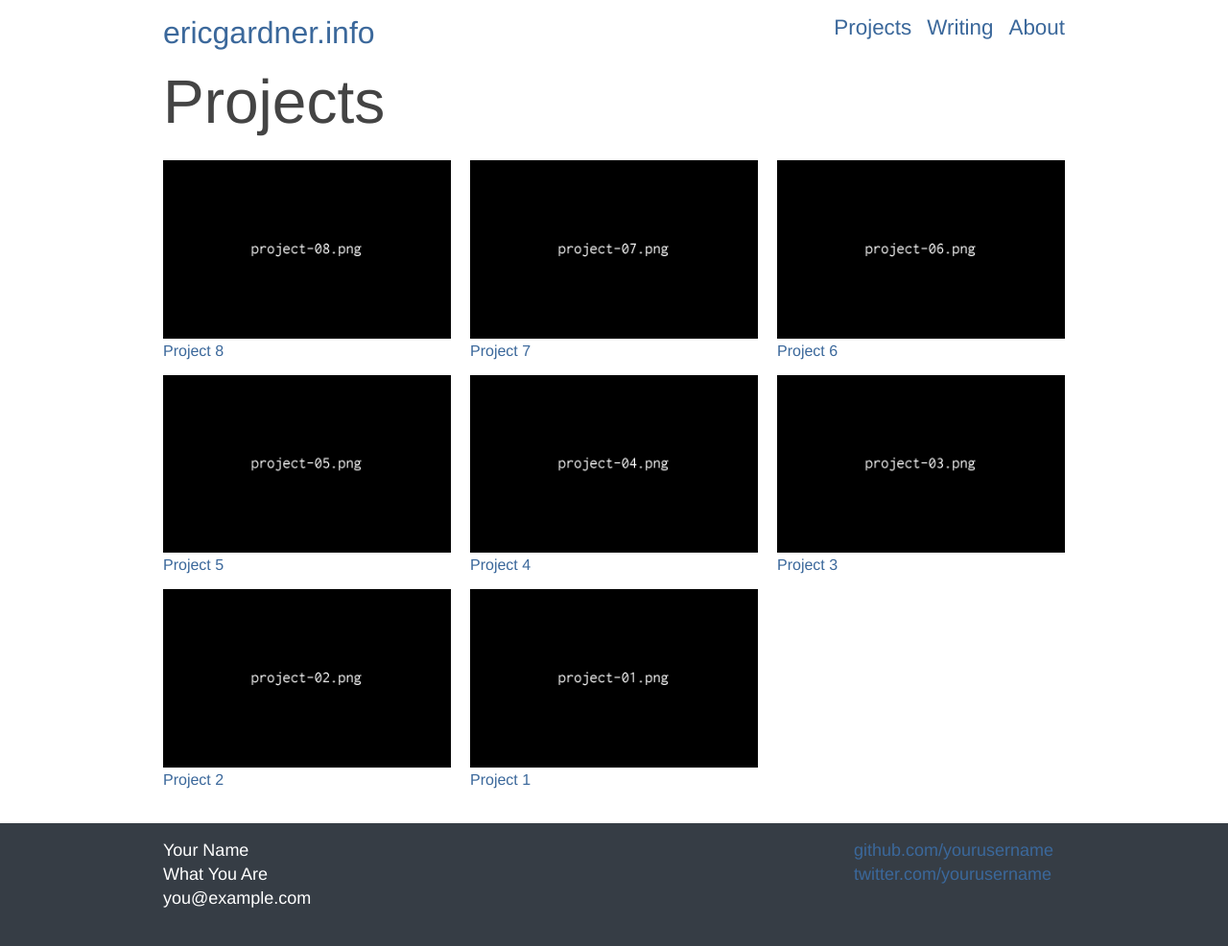
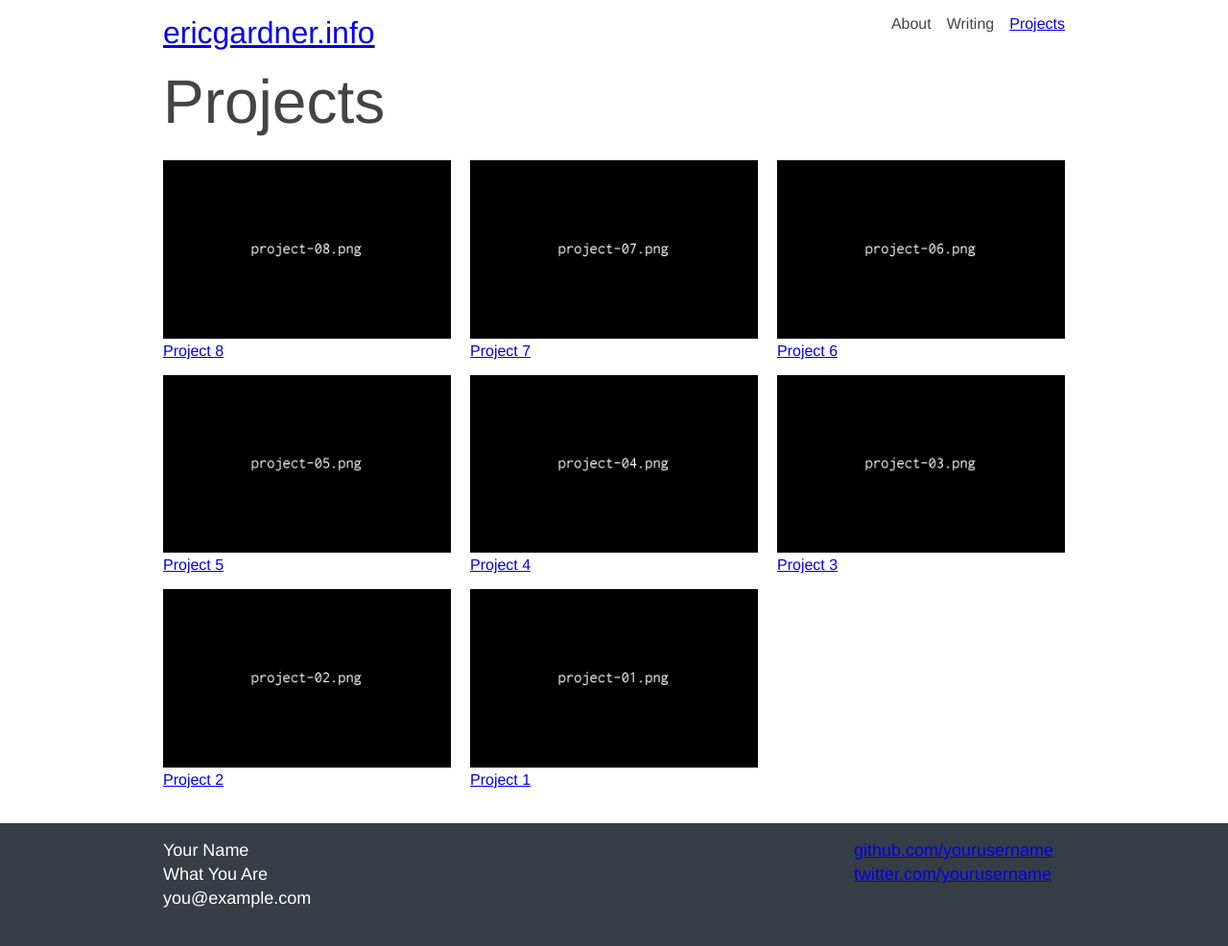
Before and after one commit to egardner/ericgardner.info-old, a Jekyll site: the page built from index.html, in a window 1280 px wide. Shown: the whole page at 96% size. Built offline with Jekyll 4.4.1, drawn with Linux system fonts in a browser that asks for light colours; Markdown is read by kramdown in place of the engine named in the settings.

Commit message:
Revert "Added blogging functionality"
This reverts commit 676599559615a4037a22af85bb0b2e422bd229cd.

```diff
--- a/_config.yml
+++ b/_config.yml
@@ -1,3 +1,4 @@
 name: ericgardner.info
 markdown: redcarpet
 pygments: true
+permalink: /:categories/:title
--- a/_layouts/default.html
+++ b/_layouts/default.html
@@ -33,10 +33,9 @@
 		        		</div>
  				     <nav class="two-thirds column omega">
 		        			<ul>
-		        				<li><a href="#">About<a></li>
-		        				<li><a href="/writing/">Writing</a></li>
-								<li><a href="#">Projects</a></li>
-
+		        				<li><a href="#">Projects</a></li>
+		        				<li>Writing</li>
+		        				<li>About</li>
 		        			</ul>
 		        		</nav>
 
--- a/css/layout.css
+++ b/css/layout.css
@@ -65,27 +65,19 @@
 
 /*----------- Page Layout: General -----------*/
 
-/*
-* color notes:
-* Footer slate grey: #363D45
-* Complimentary light blue: #4C9CB7
-* Complimentary gold: #FFAC37
-* additional colors TBD
-*/
-
 #top {
 	background-color: #fff;
-	padding-top: 1rem;
+	padding-top: 1em;
 }
 
 #middle {
 	background-color: #fff;
-	padding-top: .5rem;
+	padding-top: .5em;
 }
 
 #bottom {
 	background-color: #363d45;
-	padding-top: 1rem;
+	padding-top: 1em;
 	color: #fff;
 }
 
@@ -97,18 +89,8 @@
 	list-style-type: none;
 	display: block;
 	float: right;
-	margin-left: 1rem;
-	font-size: 1.4rem;
-	font-weight: 300;
+	margin-left: 1em;
 }
-
-/*--- Link styles --*/
-
-a:link, a:visited, a:hover, a:active {
-	color: #3b689b;
-	text-decoration: none;
-}
-
 
 /* #Page Styles
 ================================================== */
--- a/writing/index.html
+++ /dev/null
@@ -1,6 +0,0 @@
----
-layout: default
-title: writing
----
-
-{% include writing.html %}
```
Also changed, not shown: _includes/writing.html (deleted, +0 -11 lines), _posts/writing/2014-01-01-happy-new-year.markdown (deleted, +0 -7 lines).
